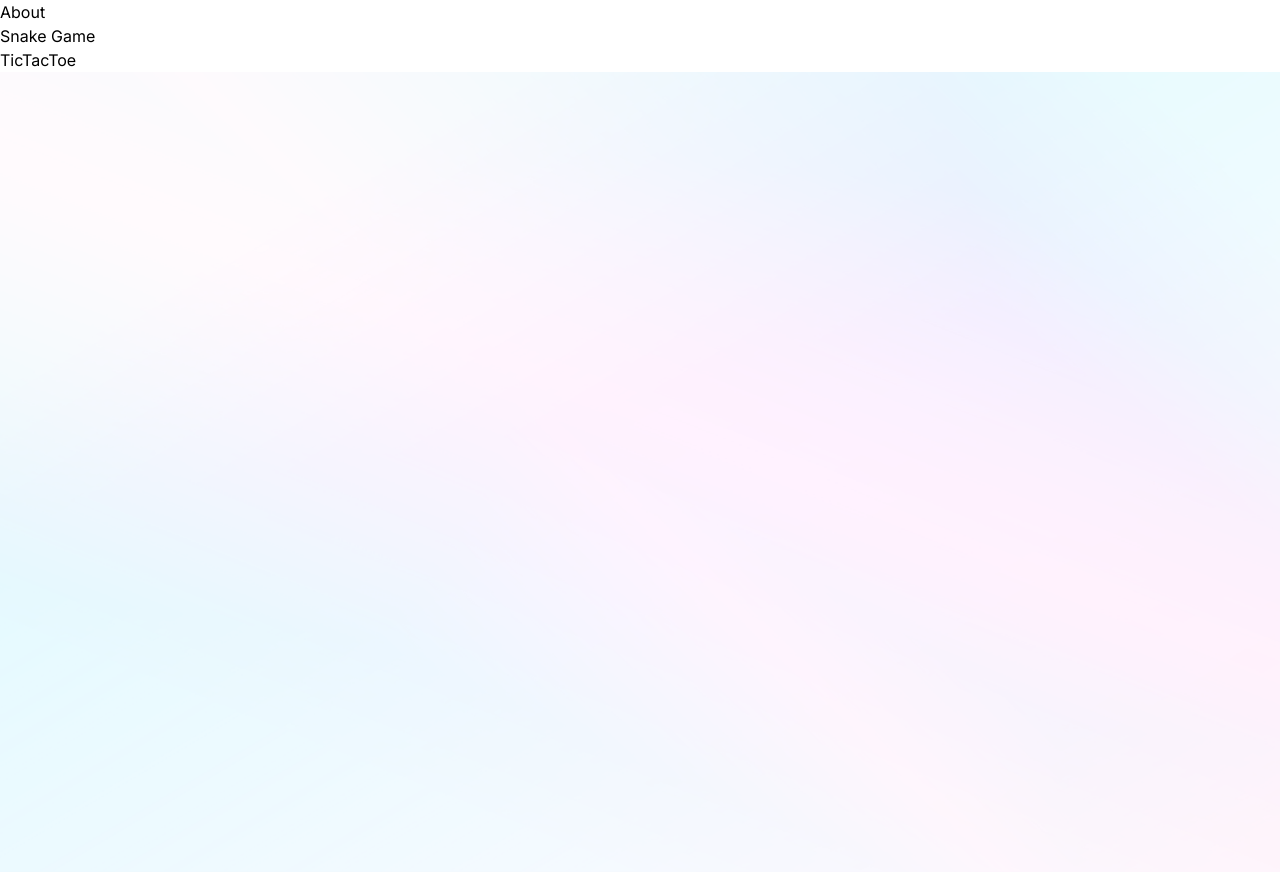
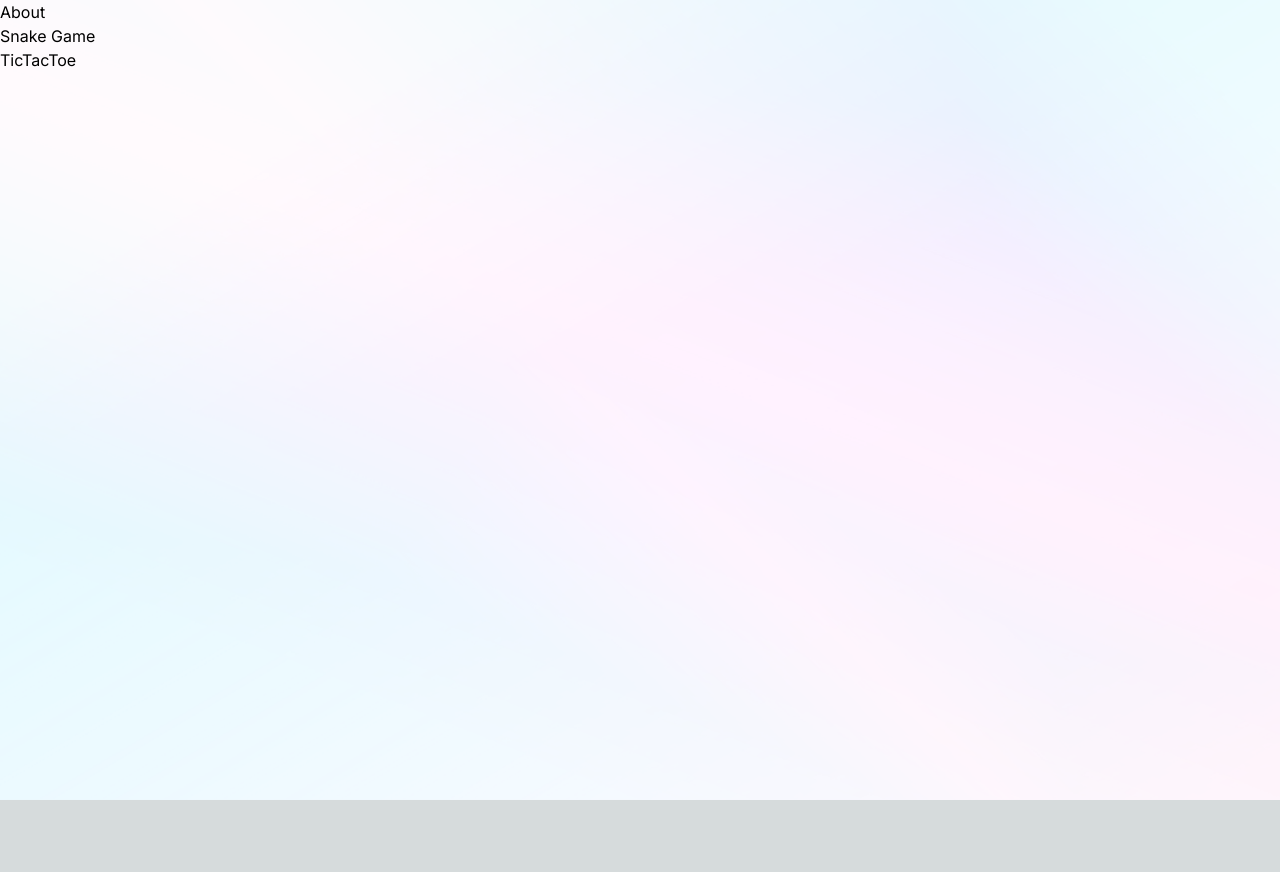
Before and after one commit to carlosfgutier/Portfolio, a Next.js app in the folder portfolio/: page / in a window 1280 px wide. After the commit the page ends 800 px from the top, so only its background shows below. Built offline with nearby package versions, Linux system fonts and the light colour scheme.

Commit message:
organized z index overlap

```diff
--- a/portfolio/src/app/components/background/styles.css
+++ b/portfolio/src/app/components/background/styles.css
@@ -2,7 +2,10 @@
     width: 100vw;
     height: 100vh;
     overflow: hidden;
-    position: relative;
+    position: absolute;
+    top: 0;
+    left: 0;
+    z-index: 10;
 }
 
 #grid {
--- a/portfolio/src/app/components/foreground/foreground.tsx
+++ b/portfolio/src/app/components/foreground/foreground.tsx
@@ -2,6 +2,8 @@ import Menu from "./menu";
 
 export default function Foreground() {
     return(
-        <Menu></Menu>
+        <div className="absolute top-0 left-0 z-20">
+            <Menu></Menu>
+        </div>
     )
 }
--- a/portfolio/src/app/page.tsx
+++ b/portfolio/src/app/page.tsx
@@ -3,7 +3,7 @@ import Foreground from "./components/foreground/foreground";
 
 export default function Home() {
   return (
-    <main className="bg-white w-screen h-screen">
+    <main className="bg-white w-screen h-screen relative">
       <Foreground></Foreground>
       <BgGrid></BgGrid>
     </main>
```
